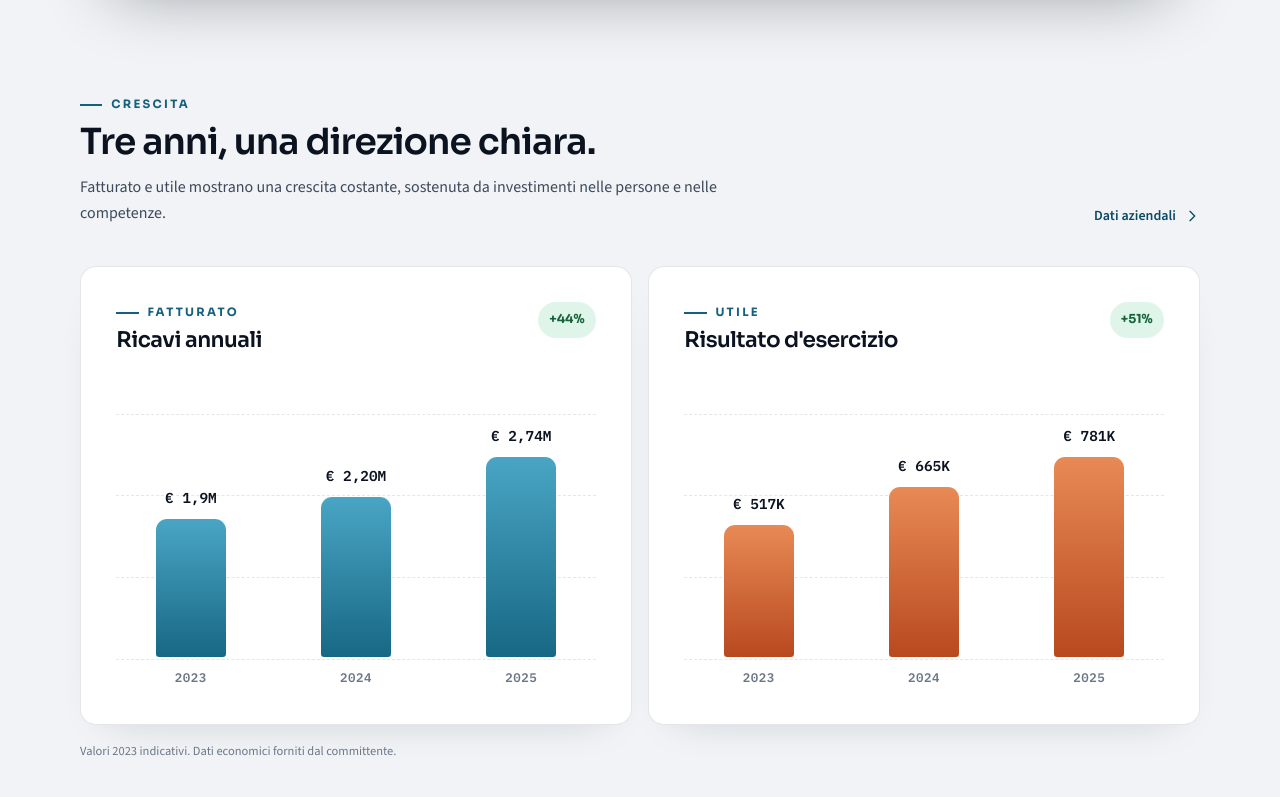
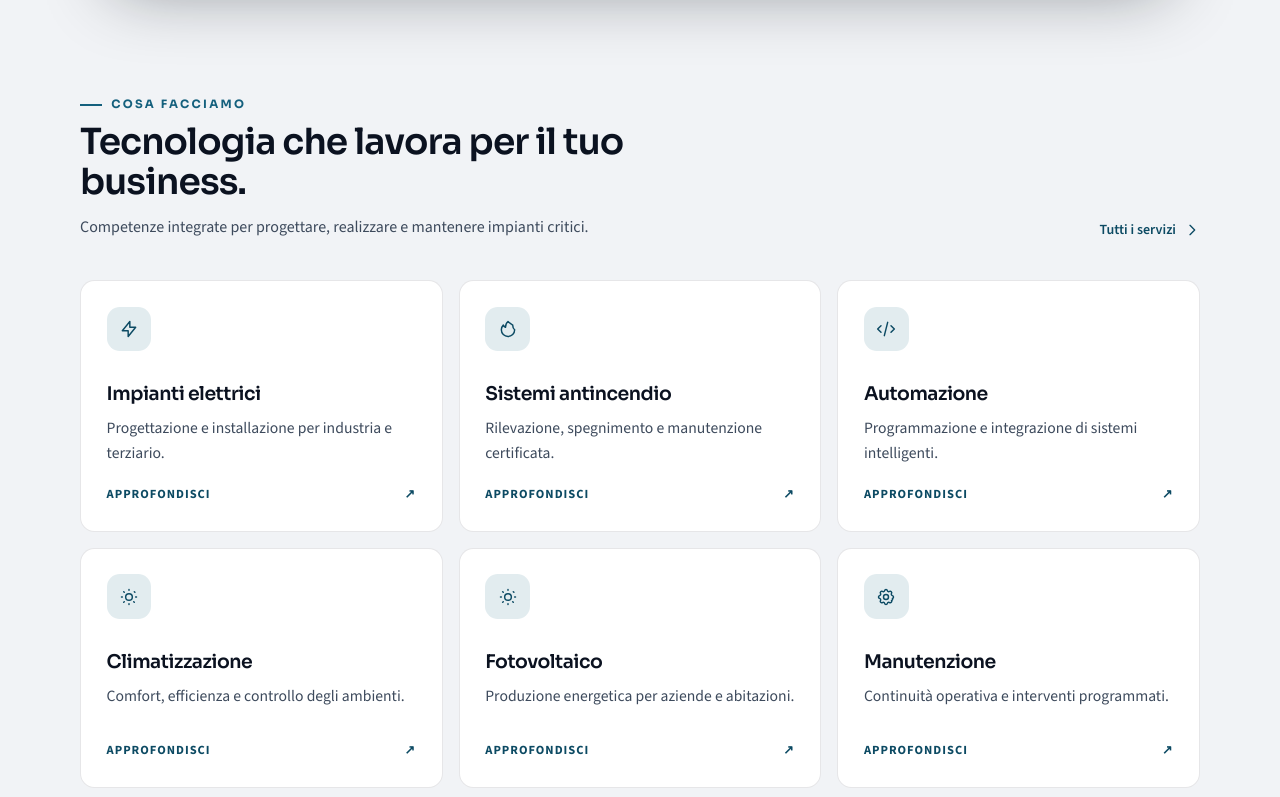
Before and after one commit to denisCazz/mistral, an Astro site: page / in a window 1280 px wide. Shown: the part 903-1700 px from the top of the page. Built offline with nearby package versions, Linux system fonts and the light colour scheme; Astro itself is replaced by a stand-in of ours.

Commit message:
correzioni

```diff
--- a/src/components/pages/AziendaBody.astro
+++ b/src/components/pages/AziendaBody.astro
@@ -9,10 +9,10 @@ const { lang = 'it' } = Astro.props;
 const en = lang === 'en';
 const L = en ? '/en' : '';
 
-const bilanci = [
-  { anno: '2025', fatturato: '€ 2.735.399', utile: '€ 781.341', crescita: '+24,5%' },
-  { anno: '2024', fatturato: '€ 2.196.706', utile: '€ 664.901', crescita: '+15,6%' },
-  { anno: '2023', fatturato: en ? 'approx. € 1.9M' : 'circa € 1,9M', utile: '€ 517.100', crescita: '—' },
+const growthSeries = [
+  { year: '2023', value: en ? '€ 1.9M' : '€ 1,9M', height: 69 },
+  { year: '2024', value: '€ 2,20M', height: 80 },
+  { year: '2025', value: '€ 2,74M', height: 100 },
 ];
 
 const t = en
@@ -28,13 +28,13 @@ const t = en
         'Its registered and operational head office is at <strong>Via del Lavoro 17, Cherasco (CN)</strong>. Today the team counts <strong>21 people</strong>, including specialised technicians, programmers and installers.',
         'The twenty-year collaboration as a <strong>Siemens technical partner</strong> and the <strong>ISO 9001</strong> certification demonstrate continuity, quality and the ability to work on complex contracts.',
       ],
-      solidEyebrow: 'Solidity',
-      solidTitle: 'Growing numbers.',
-      solidDesc: 'Economic performance over the last three financial years.',
-      lastYear: 'Latest financial year',
-      revenue: 'Revenue',
-      profit: 'Profit',
-      growth: 'Growth',
+      solidEyebrow: 'Growth',
+      solidTitle: 'Three years, one clear direction.',
+      solidDesc: 'Revenue growth over the last three financial years, supported by investment in people and skills.',
+      chartEyebrow: 'Revenue',
+      chartTitle: 'Annual revenue',
+      chartGrowth: '+44%',
+      chartAria: 'Revenue: 1.9 million in 2023, 2.20 million in 2024, 2.74 million in 2025',
       dataNote: 'Financial data provided by the company. 2023 figures are indicative.',
       evoEyebrow: 'Our evolution',
       evoTitle: 'Experience that becomes method.',
@@ -66,13 +66,13 @@ const t = en
         'La sede legale e operativa è in <strong>Via del Lavoro 17, Cherasco (CN)</strong>. Oggi il team conta <strong>21 persone</strong> tra tecnici specializzati, programmatori e installatori.',
         'La collaborazione ventennale come <strong>technical partner Siemens</strong> e la certificazione <strong>ISO 9001</strong> testimoniano continuità, qualità e capacità di lavorare su commesse complesse.',
       ],
-      solidEyebrow: 'Solidità',
-      solidTitle: 'Numeri in crescita.',
-      solidDesc: 'Andamento economico degli ultimi tre esercizi.',
-      lastYear: 'Ultimo esercizio',
-      revenue: 'Fatturato',
-      profit: 'Utile',
-      growth: 'Crescita',
+      solidEyebrow: 'Crescita',
+      solidTitle: 'Tre anni, una direzione chiara.',
+      solidDesc: 'Andamento del fatturato negli ultimi tre esercizi, sostenuto da investimenti nelle persone e nelle competenze.',
+      chartEyebrow: 'Fatturato',
+      chartTitle: 'Ricavi annuali',
+      chartGrowth: '+44%',
+      chartAria: 'Fatturato: 1,9 milioni nel 2023, 2,20 milioni nel 2024, 2,74 milioni nel 2025',
       dataNote: 'Dati economici forniti dal committente. Valori 2023 indicativi.',
       evoEyebrow: 'La nostra evoluzione',
       evoTitle: 'Esperienza che diventa metodo.',
@@ -128,28 +128,25 @@ const t = en
       <p class="section-desc">{t.solidDesc}</p>
     </div>
   </div>
-  <div class="financial-grid">
-    {bilanci.map((bilancio, index) => (
-      <article class:list={['financial-card', index === 0 && 'is-current']}>
-        <div class="financial-year">
-          <span>{bilancio.anno}</span>
-          {index === 0 && <small>{t.lastYear}</small>}
+  <article class="business-chart" aria-labelledby="revenue-chart-title">
+    <div class="chart-heading">
+      <div>
+        <p class="eyebrow">{t.chartEyebrow}</p>
+        <h3 id="revenue-chart-title">{t.chartTitle}</h3>
+      </div>
+      <span class="chart-growth">{t.chartGrowth}</span>
+    </div>
+    <div class="bar-chart" role="img" aria-label={t.chartAria}>
+      <div class="chart-grid" aria-hidden="true"><span></span><span></span><span></span><span></span></div>
+      {growthSeries.map((item) => (
+        <div class="chart-column">
+          <span class="chart-value">{item.value}</span>
+          <div class="chart-bar revenue-bar" style={`height: ${item.height * 2}px`}></div>
+          <span class="chart-year">{item.year}</span>
         </div>
-        <div>
-          <span class="financial-label">{t.revenue}</span>
-          <strong>{bilancio.fatturato}</strong>
-        </div>
-        <div>
-          <span class="financial-label">{t.profit}</span>
-          <strong>{bilancio.utile}</strong>
-        </div>
-        <div class="financial-growth">
-          <span class="financial-label">{t.growth}</span>
-          <strong>{bilancio.crescita}</strong>
-        </div>
-      </article>
-    ))}
-  </div>
+      ))}
+    </div>
+  </article>
   <p class="data-note">{t.dataNote}</p>
 </section>
 
--- a/src/components/pages/HomeBody.astro
+++ b/src/components/pages/HomeBody.astro
@@ -24,17 +24,6 @@ const t = en
         { label: '2025 revenue', value: '€ 2.7M', detail: 'Growth built on quality, expertise and continuity.' },
         { label: 'Experience', value: '38 years', detail: 'Technological systems for businesses since 1988.' },
       ],
-      growthEyebrow: 'Growth',
-      growthTitle: 'Three years, one clear direction.',
-      growthDesc: 'Revenue and profit show steady growth, supported by investment in people and skills.',
-      growthLink: 'Company data',
-      revenue: 'Revenue',
-      revenueTitle: 'Annual revenue',
-      revenueAria: 'Revenue: 1.9 million in 2023, 2.20 million in 2024, 2.74 million in 2025',
-      profit: 'Profit',
-      profitTitle: 'Net result',
-      profitAria: 'Profit: 517 thousand euro in 2023, 665 thousand euro in 2024, 781 thousand euro in 2025',
-      dataNote: '2023 figures are indicative. Financial data provided by the company.',
       servEyebrow: 'What we do',
       servTitle: 'Technology that works for your business.',
       servDesc: 'Integrated expertise to design, build and maintain critical systems.',
@@ -79,17 +68,6 @@ const t = en
         { label: 'Fatturato 2025', value: '€ 2,7M', detail: 'Crescita costruita su qualità, competenza e continuità.' },
         { label: 'Esperienza', value: '38 anni', detail: 'Impianti tecnologici per aziende dal 1988.' },
       ],
-      growthEyebrow: 'Crescita',
-      growthTitle: 'Tre anni, una direzione chiara.',
-      growthDesc: 'Fatturato e utile mostrano una crescita costante, sostenuta da investimenti nelle persone e nelle competenze.',
-      growthLink: 'Dati aziendali',
-      revenue: 'Fatturato',
-      revenueTitle: 'Ricavi annuali',
-      revenueAria: 'Fatturato: 1,9 milioni nel 2023, 2,20 milioni nel 2024, 2,74 milioni nel 2025',
-      profit: 'Utile',
-      profitTitle: "Risultato d'esercizio",
-      profitAria: 'Utile: 517 mila euro nel 2023, 665 mila euro nel 2024, 781 mila euro nel 2025',
-      dataNote: 'Valori 2023 indicativi. Dati economici forniti dal committente.',
       servEyebrow: 'Cosa facciamo',
       servTitle: 'Tecnologia che lavora per il tuo business.',
       servDesc: 'Competenze integrate per progettare, realizzare e mantenere impianti critici.',
@@ -129,12 +107,6 @@ const serviceIcons = [
   'M12 3v1m0 16v1m9-9h-1M4 12H3m15.364 6.364l-.707-.707M6.343 6.343l-.707-.707m12.728 0l.707.707M6.343 17.657l-.707.707M16 12a4 4 0 11-8 0 4 4 0 018 0z',
   'M12 3v1m0 16v1m9-9h-1M4 12H3m15.364 6.364l-.707-.707M6.343 6.343l-.707-.707m12.728 0l.707.707M6.343 17.657l-.707.707M16 12a4 4 0 11-8 0 4 4 0 018 0z',
   'M10.325 4.317c.426-1.756 2.924-1.756 3.35 0a1.724 1.724 0 002.573 1.066c1.543-.94 3.31.826 2.37 2.37a1.724 1.724 0 001.065 2.572c1.756.426 1.756 2.924 0 3.35a1.724 1.724 0 01-1.066 2.573c.94 1.543-.826 3.31-2.37 2.37a1.724 1.724 0 00-2.572 1.065c-.426 1.756-2.924 1.756-3.35 0a1.724 1.724 0 00-2.573-1.066c-1.543.94-3.31-.826-2.37-2.37a1.724 1.724 0 00-1.065-2.572c-1.756-.426-1.756-2.924 0-3.35a1.724 1.724 0 001.066-2.573c-.94-1.543.826-3.31 2.37-2.37.996.608 2.296.07 2.572-1.065z M15 12a3 3 0 11-6 0 3 3 0 016 0z',
-];
-
-const financialSeries = [
-  { year: '2023', revenue: '€ 1,9M', revenueHeight: 69, profit: '€ 517K', profitHeight: 66 },
-  { year: '2024', revenue: '€ 2,20M', revenueHeight: 80, profit: '€ 665K', profitHeight: 85 },
-  { year: '2025', revenue: '€ 2,74M', revenueHeight: 100, profit: '€ 781K', profitHeight: 100 },
 ];
 
 const organizationSchema = {
@@ -199,59 +171,6 @@ const organizationSchema = {
   </div>
 </section>
 
-<section class="section-shell mb-24" aria-labelledby="growth-title" data-animate="fade-up">
-  <SectionHeader
-    eyebrow={t.growthEyebrow}
-    title={t.growthTitle}
-    description={t.growthDesc}
-    href={`${L}/azienda#bilanci-title`}
-    linkText={t.growthLink}
-  />
-  <div class="business-charts">
-    <article class="business-chart" aria-labelledby="revenue-chart-title">
-      <div class="chart-heading">
-        <div>
-          <p class="eyebrow">{t.revenue}</p>
-          <h3 id="revenue-chart-title">{t.revenueTitle}</h3>
-        </div>
-        <span class="chart-growth">+44%</span>
-      </div>
-      <div class="bar-chart" role="img" aria-label={t.revenueAria}>
-        <div class="chart-grid" aria-hidden="true"><span></span><span></span><span></span><span></span></div>
-        {financialSeries.map((item) => (
-          <div class="chart-column">
-            <span class="chart-value">{item.revenue}</span>
-            <div class="chart-bar revenue-bar" style={`height: ${item.revenueHeight * 2}px`}></div>
-            <span class="chart-year">{item.year}</span>
-          </div>
-        ))}
-      </div>
-    </article>
-
-    <article class="business-chart" aria-labelledby="profit-chart-title">
-      <div class="chart-heading">
-        <div>
-          <p class="eyebrow">{t.profit}</p>
-          <h3 id="profit-chart-title">{t.profitTitle}</h3>
-        </div>
-        <span class="chart-growth">+51%</span>
-      </div>
-      <div class="bar-chart" role="img" aria-label={t.profitAria}>
-        <div class="chart-grid" aria-hidden="true"><span></span><span></span><span></span><span></span></div>
-        {financialSeries.map((item) => (
-          <div class="chart-column">
-            <span class="chart-value">{item.profit}</span>
-            <div class="chart-bar profit-bar" style={`height: ${item.profitHeight * 2}px`}></div>
-            <span class="chart-year">{item.year}</span>
-          </div>
-        ))}
-      </div>
-    </article>
-  </div>
-  <p class="data-note">{t.dataNote}</p>
-</section>
-
-<!-- Servizi -->
 <section class="section-shell mb-24" aria-labelledby="servizi-title" data-animate="fade-up">
   <SectionHeader
     eyebrow={t.servEyebrow}
```
